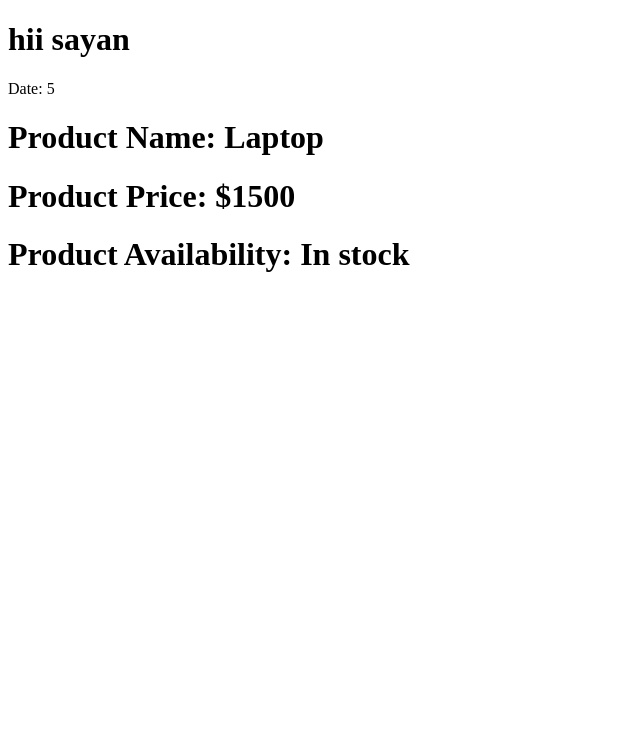
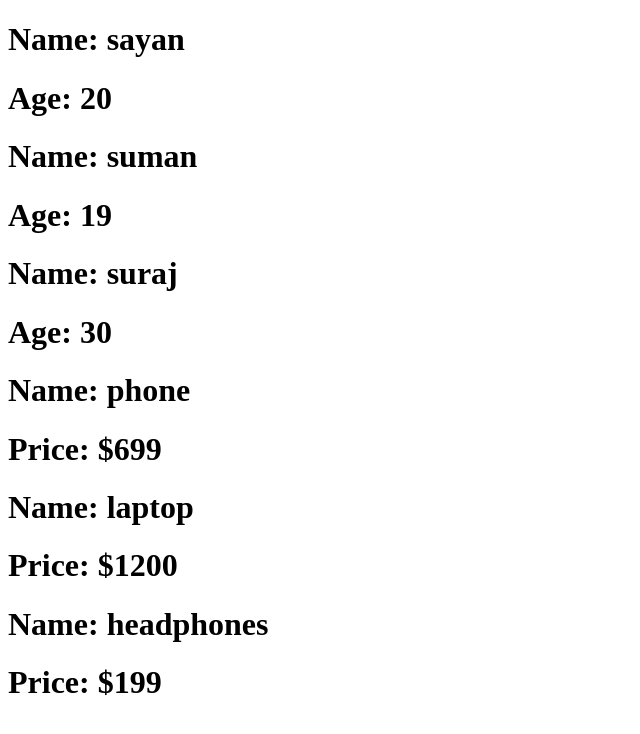
Before and after one commit to sayan-7908/React-50-hour, a React (Vite) app: page / in a window 1280 px wide. Shown: the top 734 px of the page, without its empty margins (0-640 px from the left). Built offline with nearby package versions, Linux system fonts and the light colour scheme.

Commit message:
challenge 6 (implementation of map method)

```diff
--- a/src/App.jsx
+++ b/src/App.jsx
@@ -1,11 +1,11 @@
-import Greeting from "./components/Greeting";
-import ProductInfo from "./components/ProductInfo";
+import ProductList from "./components/ProductList";
+import UserList from "./components/UserList";
 
 const App = () => {
   return (
     <div>
-      <Greeting />
-      <ProductInfo />
+      <UserList />
+      <ProductList />
     </div>
   );
 };
--- a/src/components/Greeting.jsx
+++ /dev/null
@@ -1,12 +0,0 @@
-const Greeting = () => {
-  const name = "sayan";
-  const date = new Date();
-  return (
-    <div>
-      <h1>hii {name}</h1>
-      <p>Date: {date.getDate()}</p>
-    </div>
-  );
-};
-
-export default Greeting;
--- a/src/components/ProductInfo.jsx
+++ /dev/null
@@ -1,16 +0,0 @@
-const ProductInfo = () => {
-  const Product = {
-    name: "Laptop",
-    price: 1500,
-    availability: "In stock",
-  };
-  return (
-    <div>
-      <h1>Product Name: {Product.name}</h1>
-      <h1>Product Price: ${Product.price}</h1>
-      <h1>Product Availability: {Product.availability}</h1>
-    </div>
-  );
-};
-
-export default ProductInfo;
--- /dev/null
+++ b/src/components/ProductList.jsx
@@ -0,0 +1,20 @@
+const ProductList = () => {
+  const products = [
+    { id: 1, name: "phone", price: "$699" },
+    { id: 2, name: "laptop", price: "$1200" },
+    { id: 3, name: "headphones", price: "$199" },
+  ];
+
+  return (
+    <div>
+      {products.map((item) => (
+        <div key={item.id}>
+          <h1>Name: {item.name}</h1>
+          <h1>Price: {item.price}</h1>
+        </div>
+      ))}
+    </div>
+  );
+};
+
+export default ProductList;
--- /dev/null
+++ b/src/components/UserList.jsx
@@ -0,0 +1,20 @@
+const UserList = () => {
+  const users = [
+    { id: 1, name: "sayan", age: 20 },
+    { id: 2, name: "suman", age: 19 },
+    { id: 3, name: "suraj", age: 30 },
+  ];
+
+  return (
+    <div>
+      {users.map((user) => (
+        <div key={user.id}>
+          <h1>Name: {user.name}</h1>
+          <h1>Age: {user.age}</h1>
+        </div>
+      ))}
+    </div>
+  );
+};
+
+export default UserList;
```
